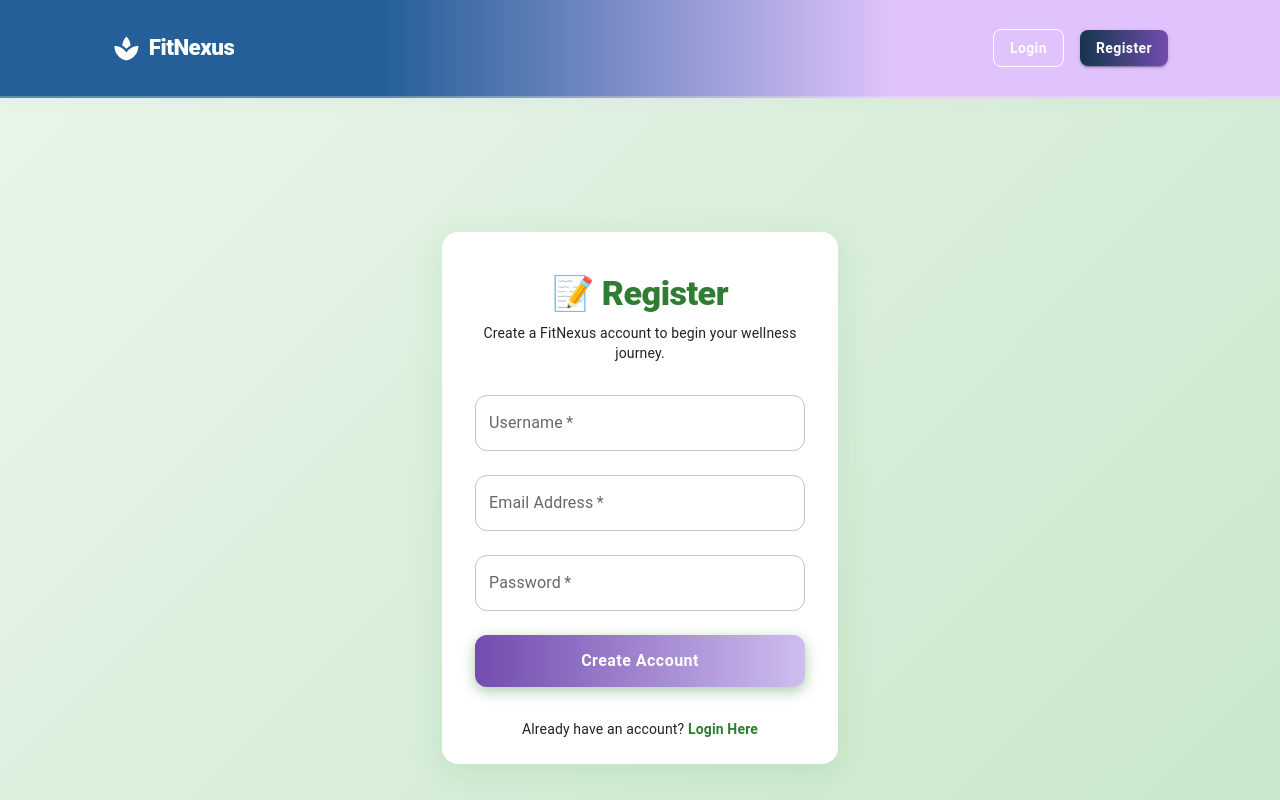
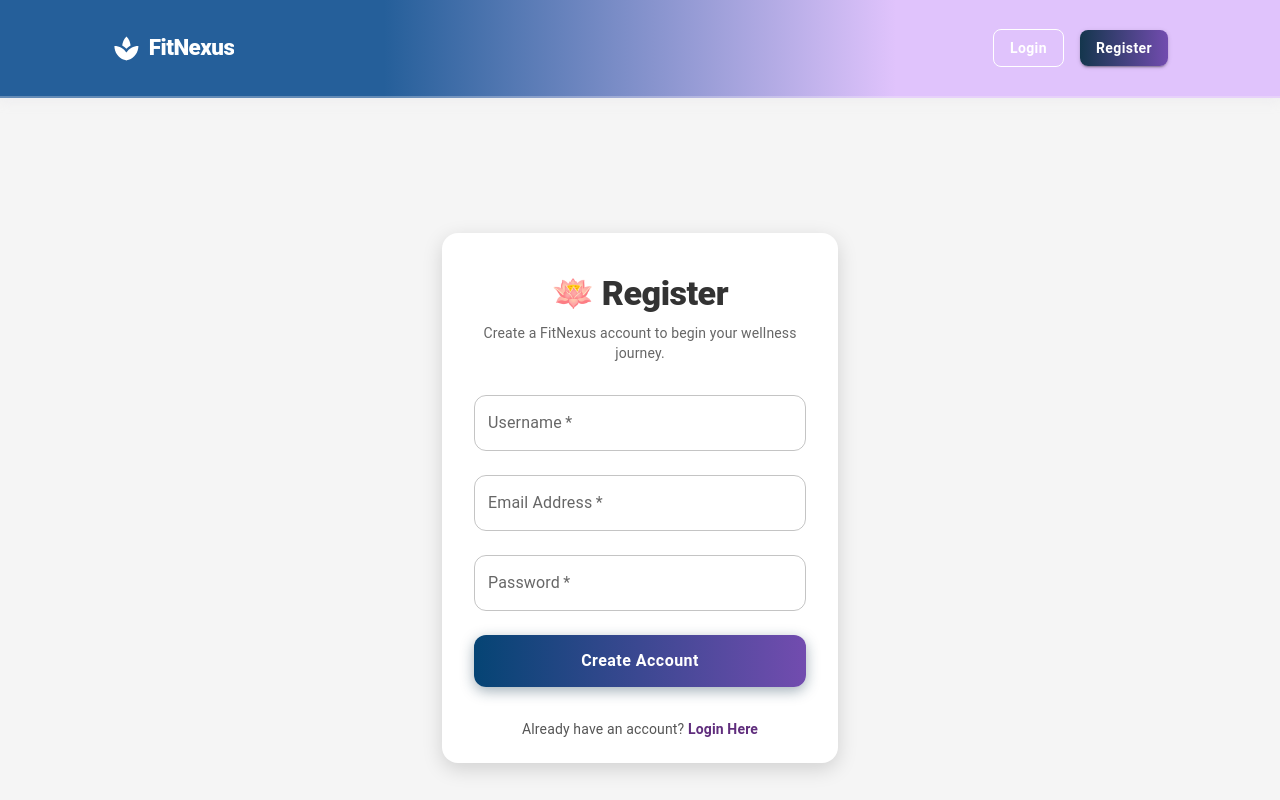
Before and after one commit to komalghodke/fit-nexus-dev, a React (Create React App) app in the folder fitnexus-frontend/: page /register in a window 1280 px wide. Shown: the top 800 px of the page. Built offline with nearby package versions, Linux system fonts and the light colour scheme.

Commit message:
Minor UI Changes

```diff
--- a/fitnexus-frontend/src/components/LoginForm.js
+++ b/fitnexus-frontend/src/components/LoginForm.js
@@ -70,7 +70,7 @@ function LoginForm() {
                   mb: 1
                 }}
               >
-                🌿 FitNexus
+                🪷 FitNexus
               </Typography>
               <Typography variant="body2" sx={{ color: "#666" }}>
                 Welcome back! Enter your credentials to log in.
@@ -138,14 +138,14 @@ function LoginForm() {
                   sx={{
                     py: 1.5,
                     borderRadius: 3,
-                    backgroundColor: "#602e7d",
+                    background: "linear-gradient(90deg, #054474, rgb(114, 76, 175))",
                     fontWeight: "bold",
                     fontSize: "1rem",
                     textTransform: "none",
-                    boxShadow: "0 4px 14px rgba(89, 46, 125, 0.3)",
+                    boxShadow: "0 4px 14px rgba(20, 54, 77, 0.4)",
                     "&:hover": {
-                      backgroundColor: "#531b5e",
-                      boxShadow: "0 6px 20px rgba(87, 46, 125, 0.5)"
+                      background: "linear-gradient(90deg, #0f2535, rgb(90, 60, 140))", // darker hover gradient
+                      boxShadow: "0 6px 20px rgba(20, 54, 77, 0.6)",
                     }
                   }}
                 >
--- a/fitnexus-frontend/src/components/RegisterForm.js
+++ b/fitnexus-frontend/src/components/RegisterForm.js
@@ -40,14 +40,14 @@ function RegisterForm() {
     }
   };
 
-  return (
+ return (
     <Box
       sx={{
         minHeight: "92vh",
         display: "flex",
         alignItems: "center",
         justifyContent: "center",
-        background: "linear-gradient(135deg, #e8f5e9 0%, #c8e6c9 100%)",
+        background: "#f5f5f5", // neutral background
         py: 4
       }}
     >
@@ -55,9 +55,8 @@ function RegisterForm() {
         <Card
           sx={{
             borderRadius: 4,
-            boxShadow: "0 8px 32px rgba(76, 175, 80, 0.15)",
-            backdropFilter: "blur(8px)",
-            border: "1px solid rgba(255, 255, 255, 0.5)"
+            boxShadow: "0 6px 20px rgba(0,0,0,0.15)", // soft shadow
+            backgroundColor: "#fff" // clean white card
           }}
         >
           <CardContent sx={{ px: 4, py: 5 }}>
@@ -67,14 +66,14 @@ function RegisterForm() {
                 component="h1"
                 sx={{
                   fontWeight: 800,
-                  color: "#2e7d32",
+                  color: "#333", // dark gray title
                   letterSpacing: -0.5,
                   mb: 1
                 }}
               >
-                📝 Register
+                🪷 Register
               </Typography>
-              <Typography variant="body2" color="text.secondary">
+              <Typography variant="body2" sx={{ color: "#666" }}>
                 Create a FitNexus account to begin your wellness journey.
               </Typography>
             </Box>
@@ -104,7 +103,7 @@ function RegisterForm() {
                   InputProps={{
                     startAdornment: (
                       <InputAdornment position="start">
-                        <Person sx={{ color: "#4caf50" }} />
+                        <Person sx={{ color: "#602e7d" }} /> {/* purple accent */}
                       </InputAdornment>
                     ),
                   }}
@@ -127,7 +126,7 @@ function RegisterForm() {
                   InputProps={{
                     startAdornment: (
                       <InputAdornment position="start">
-                        <Email sx={{ color: "#4caf50" }} />
+                        <Email sx={{ color: "#602e7d" }} />
                       </InputAdornment>
                     ),
                   }}
@@ -150,7 +149,7 @@ function RegisterForm() {
                   InputProps={{
                     startAdornment: (
                       <InputAdornment position="start">
-                        <Lock sx={{ color: "#4caf50" }} />
+                        <Lock sx={{ color: "#602e7d" }} />
                       </InputAdornment>
                     ),
                   }}
@@ -171,14 +170,14 @@ function RegisterForm() {
                   sx={{
                     py: 1.5,
                     borderRadius: 3,
-                    backgroundColor: "#2e7d32",
+                    background: "linear-gradient(90deg, #054474, rgb(114, 76, 175))",
                     fontWeight: "bold",
                     fontSize: "1rem",
                     textTransform: "none",
-                    boxShadow: "0 4px 14px rgba(46, 125, 50, 0.4)",
+                    boxShadow: "0 4px 14px rgba(20, 54, 77, 0.4)",
                     "&:hover": {
-                      backgroundColor: "#1b5e20",
-                      boxShadow: "0 6px 20px rgba(46, 125, 50, 0.6)",
+                      background: "linear-gradient(90deg, #0f2535, rgb(90, 60, 140))", // darker hover gradient
+                      boxShadow: "0 6px 20px rgba(20, 54, 77, 0.6)",
                     }
                   }}
                 >
@@ -188,12 +187,12 @@ function RegisterForm() {
             </form>
 
             <Box sx={{ mt: 4, textAlign: "center" }}>
-              <Typography variant="body2" color="text.secondary">
+              <Typography variant="body2" sx={{ color: "#555" }}>
                 Already have an account?{" "}
                 <Link
                   href="/login"
                   underline="hover"
-                  sx={{ color: "#2e7d32", fontWeight: "bold", cursor: "pointer" }}
+                  sx={{ color: "#602e7d", fontWeight: "bold", cursor: "pointer" }}
                 >
                   Login Here
                 </Link>
--- a/fitnexus-frontend/src/pages/WellnessForm.js
+++ b/fitnexus-frontend/src/pages/WellnessForm.js
@@ -2,6 +2,7 @@ import React, { useState } from "react";
 import { useNavigate } from "react-router-dom";
 import axios from "axios";
 import { useTranslation } from "react-i18next";
+import FormHelperText from "@mui/material/FormHelperText";
 import {
   Box,
   Button,
@@ -196,16 +197,31 @@ const WellnessForm = () => {
                 onChange={handleChange}
               />
             </Grid>
+
             <Grid item xs={12} sm={4}>
-              <FormControl fullWidth required>
-                <InputLabel>{t("Gender")}</InputLabel>
-                <Select name="gender" value={inputs.gender} label={t("Gender")} onChange={handleChange}>
-                  <MenuItem value="Male">{t("Male")}</MenuItem>
-                  <MenuItem value="Female">{t("Female")}</MenuItem>
-                  <MenuItem value="Other">{t("Other")}</MenuItem>
+              <FormControl
+                fullWidth
+                required
+                sx={{ minWidth: 180 }}
+              >
+                <InputLabel id="gender-label">Gender</InputLabel>
+
+                <Select
+                  labelId="gender-label"
+                  id="gender"
+                  name="gender"
+                  value={inputs.gender}
+                  label="Gender"
+                  onChange={handleChange}
+                >
+                  <MenuItem value="Male">Male</MenuItem>
+                  <MenuItem value="Female">Female</MenuItem>
+                  <MenuItem value="Other">Other</MenuItem>
                 </Select>
               </FormControl>
             </Grid>
+
+
             <Grid item xs={12} sm={4}>
               <TextField
                 required
@@ -268,33 +284,44 @@ const WellnessForm = () => {
                 onChange={handleChange}
               />
             </Grid>
+
             <Grid item xs={12} sm={6}>
               <TextField
                 fullWidth
-                label="Digestive Issues (e.g. None, Bloating, Acidity)"
+                label="Digestive Issues"
+                placeholder="e.g. None, Bloating, Acidity"
+                helperText="Example: None, Bloating, Acidity"
                 name="digestiveIssues"
                 value={inputs.digestiveIssues}
                 onChange={handleChange}
+                variant="outlined"
               />
             </Grid>
+
             <Grid item xs={12} sm={6}>
               <TextField
                 fullWidth
-                label="Chronic Pain Areas (e.g. None, Back, Knees)"
+                label="Chronic Pain Areas"
+                placeholder="e.g. None, Back, Knees"
+                helperText="Example: None, Back, Knees"
                 name="painArea"
                 value={inputs.painArea}
                 onChange={handleChange}
               />
             </Grid>
+
             <Grid item xs={12} sm={6}>
               <TextField
                 fullWidth
-                label="Workout Type (e.g. Yoga, Gym, Walking)"
+                label="Workout Type"
+                placeholder="e.g. Yoga, Gym, Walking"
+                helperText="Example: Yoga, Gym, Walking"
                 name="workoutType"
                 value={inputs.workoutType}
                 onChange={handleChange}
               />
             </Grid>
+
             <Grid item xs={12} sm={3}>
               <TextField
                 fullWidth
@@ -315,16 +342,7 @@ const WellnessForm = () => {
                 onChange={handleChange}
               />
             </Grid>
-            <Grid item xs={12} sm={4}>
-              <TextField
-                fullWidth
-                label="Daily Calories (kcal)"
-                name="dailyCalories"
-                type="number"
-                value={inputs.dailyCalories}
-                onChange={handleChange}
-              />
-            </Grid>
+
             <Grid item xs={12} sm={4}>
               <TextField
                 fullWidth
@@ -335,19 +353,37 @@ const WellnessForm = () => {
                 onChange={handleChange}
               />
             </Grid>
-            <Grid item xs={12} sm={4}>
+
+
+            <Grid item xs={12} sm={6}>
               <FormControl fullWidth>
-                <InputLabel>{t("hasDisease")}</InputLabel>
+                <InputLabel>Disease</InputLabel>
                 <Select
                   name="hasDisease"
                   value={inputs.hasDisease}
-                  label={t("hasDisease")}
-                  onChange={handleChange}
-                >
+                  label="Disease"
+                  onChange={handleChange}>
                   <MenuItem value={true}>{t("Yes")}</MenuItem>
                   <MenuItem value={false}>{t("No")}</MenuItem>
                 </Select>
+                <FormHelperText>
+                  {t("hasDisease")}
+                </FormHelperText>
               </FormControl>
+            </Grid>
+
+            <Grid item xs={12} sm={4}>
+              <TextField
+                fullWidth
+                label="Estimated Calories Burned (kcal)"
+                placeholder="e.g. 300"
+                helperText="Approximate value based on your physical activity today"
+                name="dailyCalories"
+                type="number"
+                value={inputs.dailyCalories}
+                onChange={handleChange}
+                InputLabelProps={{ shrink: true }}
+              />
             </Grid>
           </Grid>
         );
```
